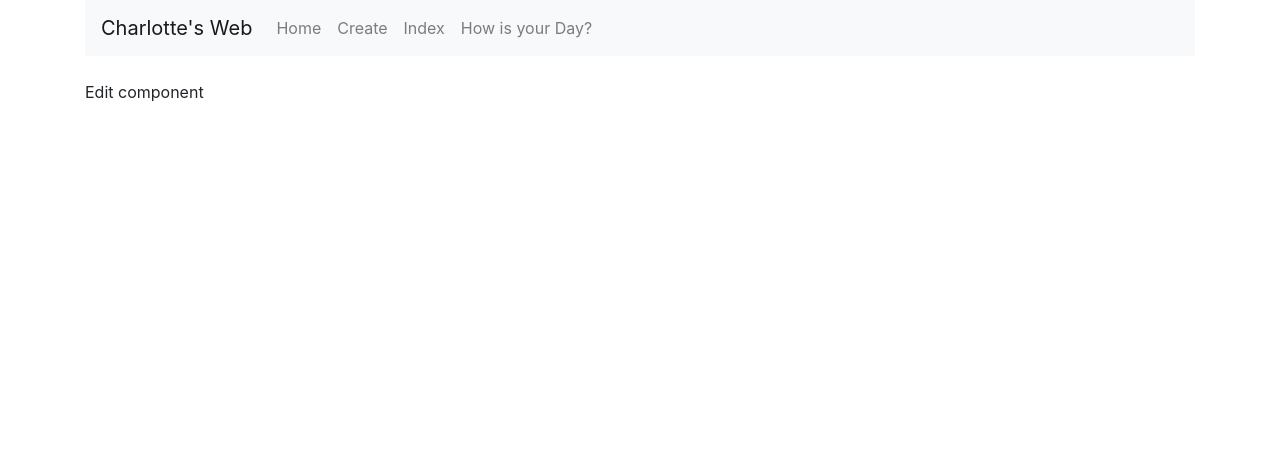
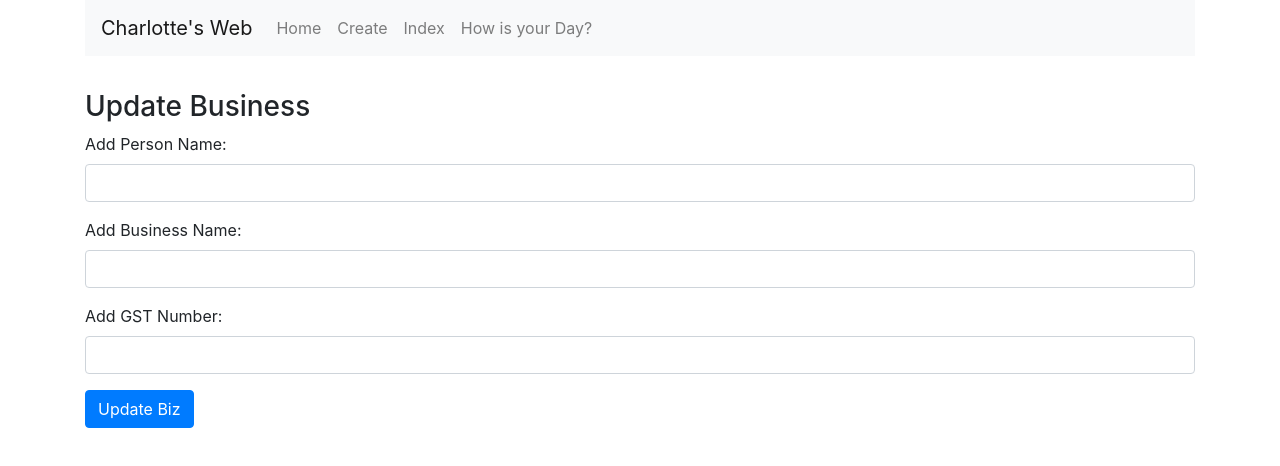
Before and after one commit to hollowmatt/npm-app, a React (Create React App) app: page /edit/1 in a window 1280 px wide. Shown: the top 466 px of the page. Built offline with nearby package versions, Linux system fonts and the light colour scheme; no server answers.

Commit message:
edit and delete function

```diff
--- a/src/components/TableRow.js
+++ b/src/components/TableRow.js
@@ -1,6 +1,19 @@
 import React, { Component } from 'react';
+import { Link } from 'react-router-dom';
+import axios from 'axios';
 
 class TableRow extends Component {
+	constructor(props) {
+		super(props);
+		this.delete = this.delete.bind(this);
+	}
+
+	delete() {
+		axios.get('http://localhost:4000/businessRoute/delete/'+this.props.obj._id)
+			.then(console.log('Deleted'))
+			.catch(err => console.log(err));
+	}
+
 	render() {
 		return(
 			<tr>
@@ -14,10 +27,10 @@ class TableRow extends Component {
 					{this.props.obj.business_gst_number}
 				</td>
 				<td>
-					<button className="btn btn-primary">Edit</button>
+					<Link to={"/edit/"+this.props.obj._id} className="btn btn-primary">Edit</Link>
 				</td>
 				<td>
-					<button className="btn btn-danger">Delete</button>
+					<button onClick={this.delete} className="btn btn-danger">Delete</button>
 				</td>
 			</tr>
 		);
--- a/src/components/edit.component.js
+++ b/src/components/edit.component.js
@@ -1,11 +1,94 @@
 import React, { Component } from 'react';
+import axios from 'axios';
+
 
 export default class Edit extends Component {
+	constructor(props) {
+  	super(props);
+  	this.onChangePersonName = this.onChangePersonName.bind(this);
+  	this.onChangeBusinessName = this.onChangeBusinessName.bind(this);
+  	this.onChangeGstNumber = this.onChangeGstNumber.bind(this);
+  	this.handleClick = this.handleClick.bind(this);
+
+
+  	this.state = {
+  		person_name: '',
+  		business_name: '',
+  		business_gst_number: ''
+  	}
+  }
+
+  componentDidMount() {
+    axios.get('http://localhost:4000/businessRoute/edit/'+this.props.match.params.id)
+      .then(response => {
+          this.setState({
+            person_name: response.data.person_name,
+            business_name: response.data.business_name,
+            business_gst_number: response.data.business_gst_number });
+      })
+      .catch(function (error) {
+          console.log(error);
+      })
+  }
+
+  onChangePersonName(e) {
+  	this.setState({ person_name: e.target.value });
+  }
+
+  onChangeBusinessName(e) {
+  	this.setState({ business_name: e.target.value });
+  }
+
+  onChangeGstNumber(e) {
+  	this.setState({ business_gst_number: e.target.value });
+  }
+
+  handleClick(e) {
+    e.preventDefault();
+    const obj = {
+    	person_name: this.state.person_name,
+    	business_name: this.state.business_name,
+    	business_gst_number: this.state.business_gst_number
+    };
+
+    axios.post('http://localhost:4000/businessRoute/update/'+this.props.match.params.id, obj).then(res => console.log(res.data));
+    this.props.history.push('/index');
+  }
+
 	render() {
-		return(
-			<div>
-				<p>Edit component</p>
-			</div>
-		);
-	}
+    return (
+      <div style={{marginTop: 10}}>
+        <h3>Update Business</h3>
+        <form>
+          <div className="form-group">
+            <label>Add Person Name:  </label>
+            <input
+            		type="text"
+            		className="form-control"
+            		value={this.state.person_name}
+            		onChange={this.onChangePersonName}/>
+          </div>
+          <div className="form-group">
+            <label>Add Business Name: </label>
+            <input
+            		type="text"
+            		className="form-control"
+            		value={this.state.business_name}
+            		onChange={this.onChangeBusinessName}/>
+          </div>
+          <div className="form-group">
+              <label>Add GST Number: </label>
+              <input
+            		type="text"
+            		className="form-control"
+            		value={this.state.business_gst_number}
+            		onChange={this.onChangeGstNumber}/>
+          </div>
+          <div className="form-group">
+            <button onClick={this.handleClick} className="btn btn-primary">Update Biz</button>
+          </div>
+        </form>
+      </div>
+    )
+  }
 }
```
